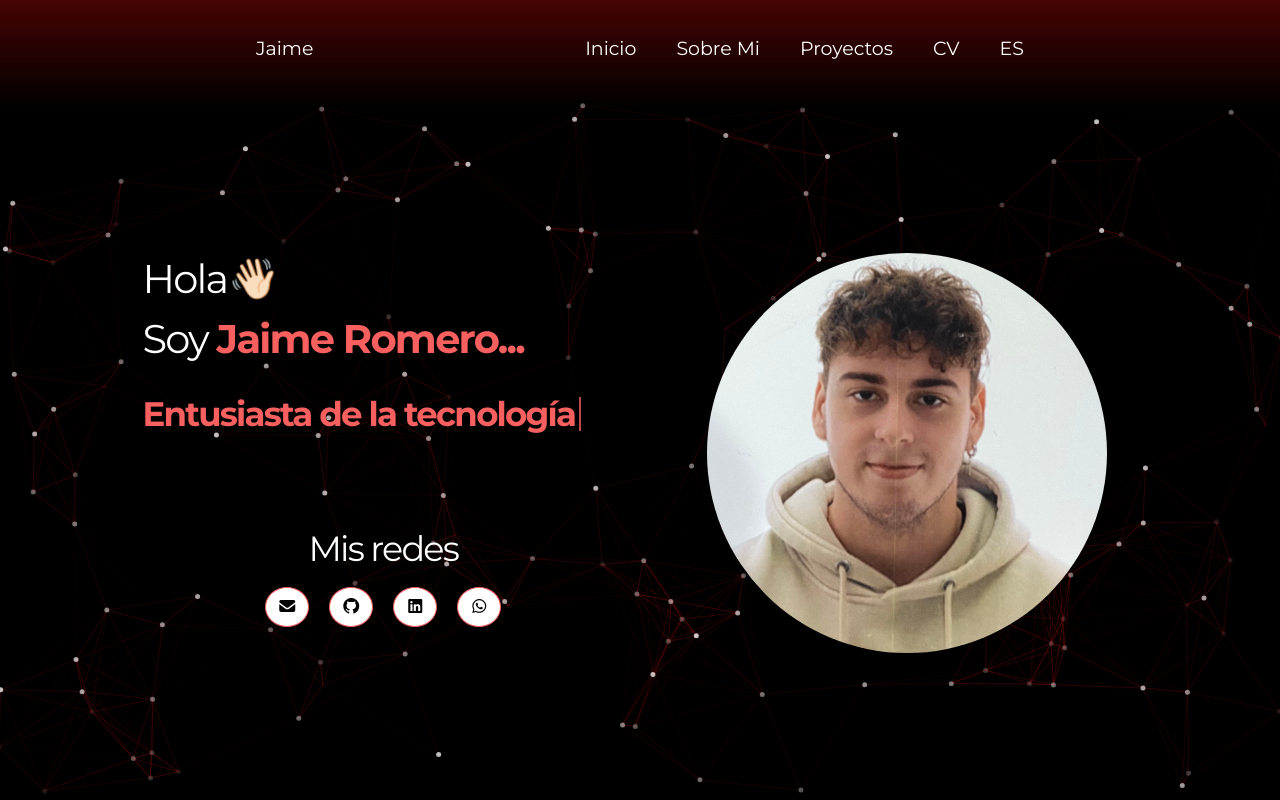
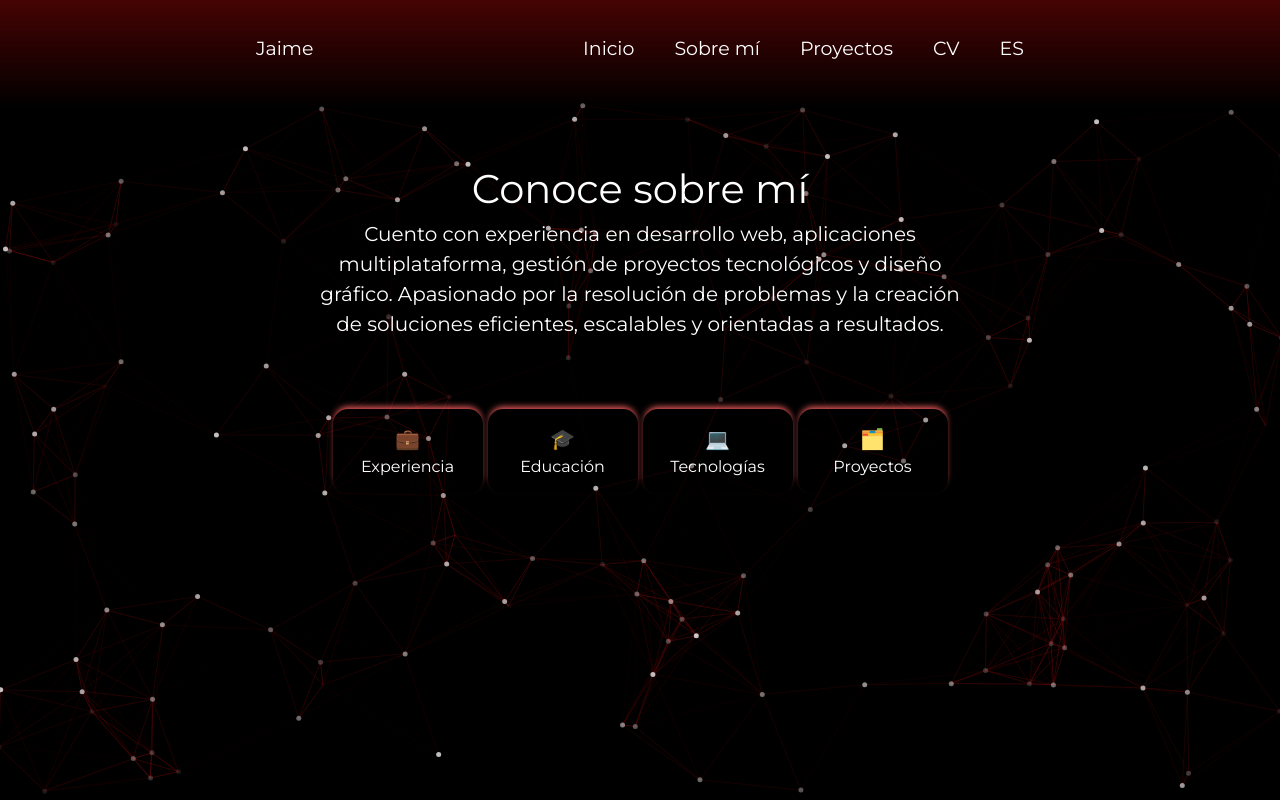
Before and after one commit to jaime-rh/portfolio2, an Angular app: page /sobre-mi in a window 1280 px wide. Before the commit this address led to /. Built offline with nearby package versions, Linux system fonts and the light colour scheme.

Commit message:
route.ts realizado, Sobre mi funcionanado queda los tabs

```diff
--- a/src/app/app.component.html
+++ b/src/app/app.component.html
@@ -1,4 +1,4 @@
 
 <app-background-particles></app-background-particles>
 <app-navbar></app-navbar>
-<app-inicio></app-inicio>
+<router-outlet></router-outlet>
--- a/src/app/app.component.ts
+++ b/src/app/app.component.ts
@@ -3,12 +3,13 @@ import { RouterOutlet } from '@angular/router';
 import { NavbarComponent } from './navbar/navbar.component';
 import { BackgroundParticlesComponent } from "./background-particles/background-particles.component";
 import { InicioComponent } from "./inicio/inicio.component";
+import { SobreMiComponent } from './sobre-mi/sobre-mi.component';
 
 
 @Component({
   selector: 'app-root',
   standalone: true,
-  imports: [RouterOutlet, NavbarComponent, BackgroundParticlesComponent, InicioComponent],
+  imports: [RouterOutlet, NavbarComponent, BackgroundParticlesComponent, InicioComponent, SobreMiComponent],
   templateUrl: './app.component.html',
   styleUrl: './app.component.css'
 })
--- a/src/app/app.routes.ts
+++ b/src/app/app.routes.ts
@@ -1,3 +1,9 @@
 import { Routes } from '@angular/router';
+import { InicioComponent } from './inicio/inicio.component';
+import { SobreMiComponent } from './sobre-mi/sobre-mi.component';
 
-export const routes: Routes = [];
+export const routes: Routes = [
+  { path: '', redirectTo: '/inicio', pathMatch: 'full' }, // ruta por defecto
+  { path: 'inicio', component: InicioComponent },
+  { path: 'sobre-mi', component: SobreMiComponent },
+];
--- a/src/app/inicio/inicio.component.css
+++ b/src/app/inicio/inicio.component.css
@@ -61,14 +61,22 @@ p{
     padding-top: 50PX;
 }
 
-.boton{
+.boton {
   background-color: white;
   color: black;
   border: 1px solid #F85F5F;
   border-radius: 50%;
-    padding: 7px 11px;
+  padding: 7px 10px;
   font-size: 16px;
   cursor: pointer;
+  transition: all 0.3s ease;
+}
+
+.boton:hover {
+  background-color: #F85F5F;
+  color: white;
+  transform: scale(1.1);
+  box-shadow: 0 0 10px rgba(248, 95, 95, 0.6);
 }
 
 #nombreJaime{
--- a/src/app/inicio/inicio.component.html
+++ b/src/app/inicio/inicio.component.html
@@ -11,10 +11,26 @@
                     <p class="nombreRedes">Mis redes</p>
                 </div>
                 <div class="botonesRedes">
-                    <button class="boton"><i class="fas fa-envelope"></i></button>
-                    <button class="boton"><i class="fab fa-github"></i></button>
-                    <button class="boton"><i class="fab fa-linkedin"></i></button>
-                    <button class="boton"><i class="fab fa-whatsapp"></i></button>
+                    <a href="https://mail.google.com/mail/?view=cm&fs=1&to=jaimeromerohernandez4@gmail.com" target="_blank" rel="noopener noreferrer">
+                        <button class="boton">
+                            <i class="fas fa-envelope"></i>
+                        </button>
+                    </a>
+                    <a href="https://github.com/jaime-rh" target="_blank" rel="noopener noreferrer">
+                        <button class="boton">
+                            <i class="fab fa-github"></i>
+                        </button>
+                    </a>
+                    <a href="https://www.linkedin.com/in/jaime-romero-hern%C3%A1ndez-b2b7b81ba/" target="_blank" rel="noopener noreferrer">
+                        <button class="boton">
+                            <i class="fab fa-linkedin"></i>
+                        </button>
+                    </a>
+                    <a href="https://wa.me/662172429" target="_blank" rel="noopener noreferrer">
+                        <button class="boton">
+                            <i class="fab fa-whatsapp"></i>
+                        </button>
+                    </a>
                 </div>
             </div>
         </div>
--- a/src/app/navbar/navbar.component.css
+++ b/src/app/navbar/navbar.component.css
@@ -9,13 +9,31 @@ nav{
     z-index: 999;
 }
 
-.boton{
-    background-color: transparent;
-    border: none;
-    color: white;
-    cursor: pointer;
-    font-size: 19px;
+.boton {
+  background-color: transparent;
+  border: none;
+  color: white;
+  cursor: pointer;
+  font-size: 19px;
+  position: relative;
+  overflow: hidden;
 }
+
+.boton::after {
+  content: "";
+  position: absolute;
+  bottom: 0; /* Línea debajo del texto */
+  left: 0;
+  width: 0;
+  height: 3px; /* Grosor del subrayado */
+  background-color: #F85F5F; /* Color del subrayado */
+  transition: width 0.3s ease;
+}
+
+.boton:hover::after {
+  width: 100%;
+}
+
 
 .navDer{
     display: flex;
--- a/src/app/navbar/navbar.component.html
+++ b/src/app/navbar/navbar.component.html
@@ -3,8 +3,8 @@
         <button class="boton">Jaime</button>
     </div>
     <div class="navDer">
-        <button class="boton">Inicio</button>
-        <button class="boton">Sobre Mi</button>
+        <a routerLink="/inicio" class="boton">Inicio</a>
+        <a routerLink="/sobre-mi" class="boton">Sobre mí</a>
         <button class="boton">Proyectos</button>
         <button class="boton">CV</button>
         <button class="boton">ES</button>
--- a/src/app/navbar/navbar.component.ts
+++ b/src/app/navbar/navbar.component.ts
@@ -1,12 +1,13 @@
 import { Component } from '@angular/core';
 import { CommonModule } from '@angular/common';
+import { RouterModule } from '@angular/router';
 
 @Component({
   selector: 'app-navbar',
   templateUrl: './navbar.component.html',
   styleUrls: ['./navbar.component.css'],
   standalone: true,
-  imports: [CommonModule]  // Solo CommonModule para NgIf, NgFor, etc.
+  imports: [CommonModule, RouterModule]
 })
 export class NavbarComponent {
 
--- /dev/null
+++ b/src/app/sobre-mi/sobre-mi.component.css
@@ -0,0 +1,69 @@
+.boton {
+    display: flex;
+    flex-direction: column; /* icono arriba, texto abajo */
+    align-items: center;
+    justify-content: center;
+    gap: 1px;
+
+    /* Forma y tamaño */
+    padding: 15px 25px;
+    border-radius: 15px;       /* bordes redondeados */
+    border: none;
+    width: 150px;               /* ajusta según quieras */
+    background-color: transparent; /* fondo translúcido */
+    color: white;
+    text-align: center;
+    cursor: pointer;
+    font-size: 16px;
+
+    /* Sombra/borde solo arriba y lados */
+    box-shadow: 0 -4px 6px -2px #F85F5F;  /* horizontal, vertical, blur, spread */
+    transition: all 0.3s ease;
+}
+
+.boton i {
+  font-size: 24px;
+}
+
+.boton:hover {
+
+}
+
+.icono{
+    font-size: 20px;
+}
+
+
+.titulo{
+    color: white;
+    font-size: 40px;
+}
+
+.descripcion{
+    color: white;
+    font-size: 20px;
+}
+
+.sobremi{
+    display: flex;
+    flex-direction: column;
+    justify-content: center;
+    align-items: center;
+    margin-top: 50px;
+    gap: 70px;
+}
+
+.sobreMiArriba{
+    display: flex;
+    flex-direction: column;
+    justify-content: center;
+    align-items: center;
+    width: 50%;
+    text-align: center;
+}
+
+.sobreMiAbajo{
+   display: flex;
+   flex-direction: row;
+   gap: 5px;
+}
--- /dev/null
+++ b/src/app/sobre-mi/sobre-mi.component.html
@@ -0,0 +1,28 @@
+<div class="sobremi">
+    <div class="sobreMiArriba">
+        <p class="titulo">Conoce sobre mí</p>
+        <p class="descripcion">Cuento con experiencia en desarrollo web, aplicaciones multiplataforma,
+            gestión de proyectos tecnológicos y
+            diseño gráfico. Apasionado por la resolución
+            de problemas y la creación de soluciones eficientes,
+            escalables y orientadas a resultados.</p>
+    </div>
+    <div class="sobreMiAbajo">
+        <button class="boton">
+            <span class="icono">💼</span>
+            Experiencia
+        </button>
+        <button class="boton">
+            <span class="icono">🎓</span>
+            Educación
+        </button>
+        <button class="boton">
+            <span class="icono">💻</span>
+            Tecnologías
+        </button>
+        <button class="boton">
+            <span class="icono">🗂️</span>
+            Proyectos
+        </button>
+    </div>
+</div>
```
Also changed, not shown: src/app/sobre-mi/sobre-mi.component.ts (added, +13 -0 lines), 1 other file (tests, documents, lock files or other folders). Lines whose indentation alone changed are shown as unchanged.
